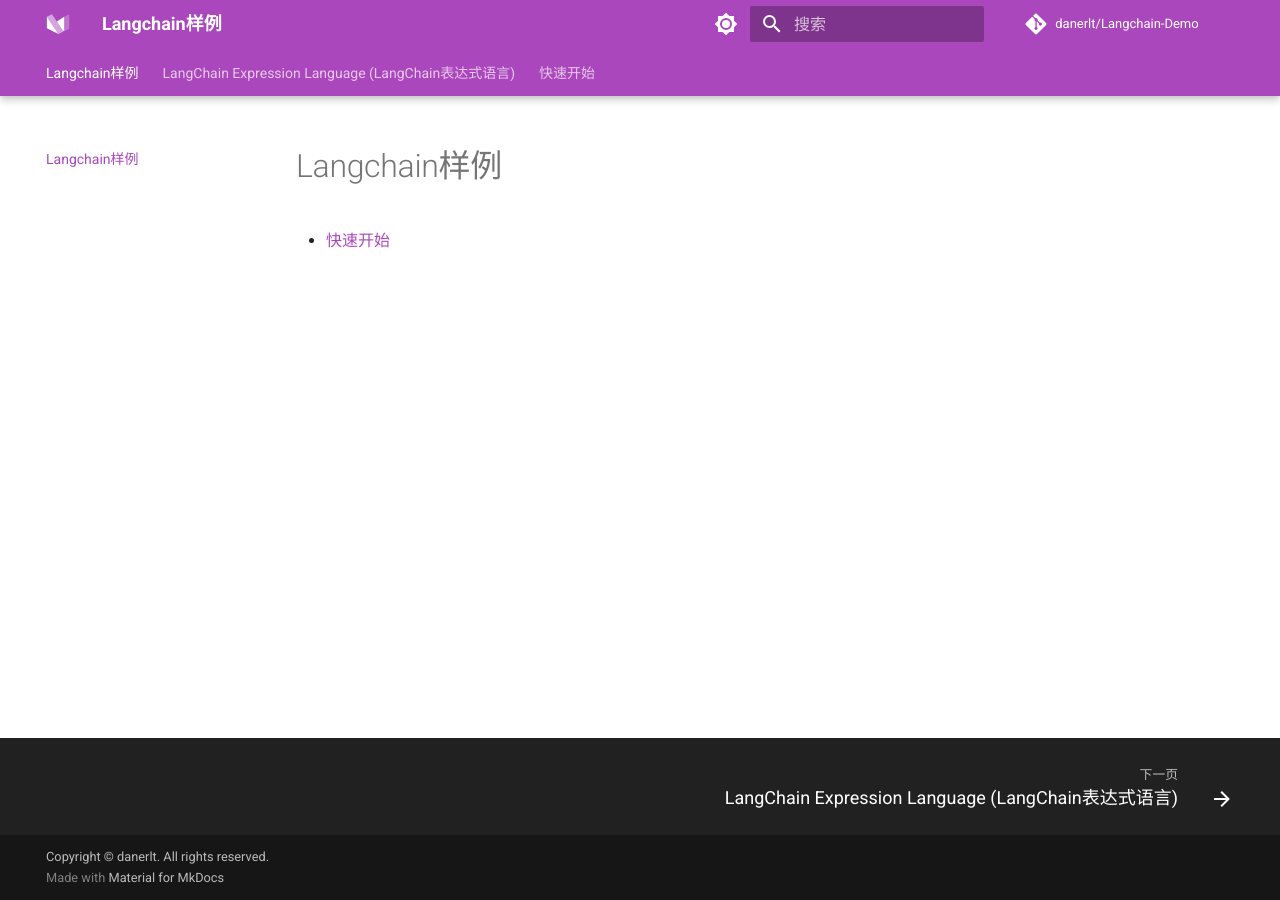
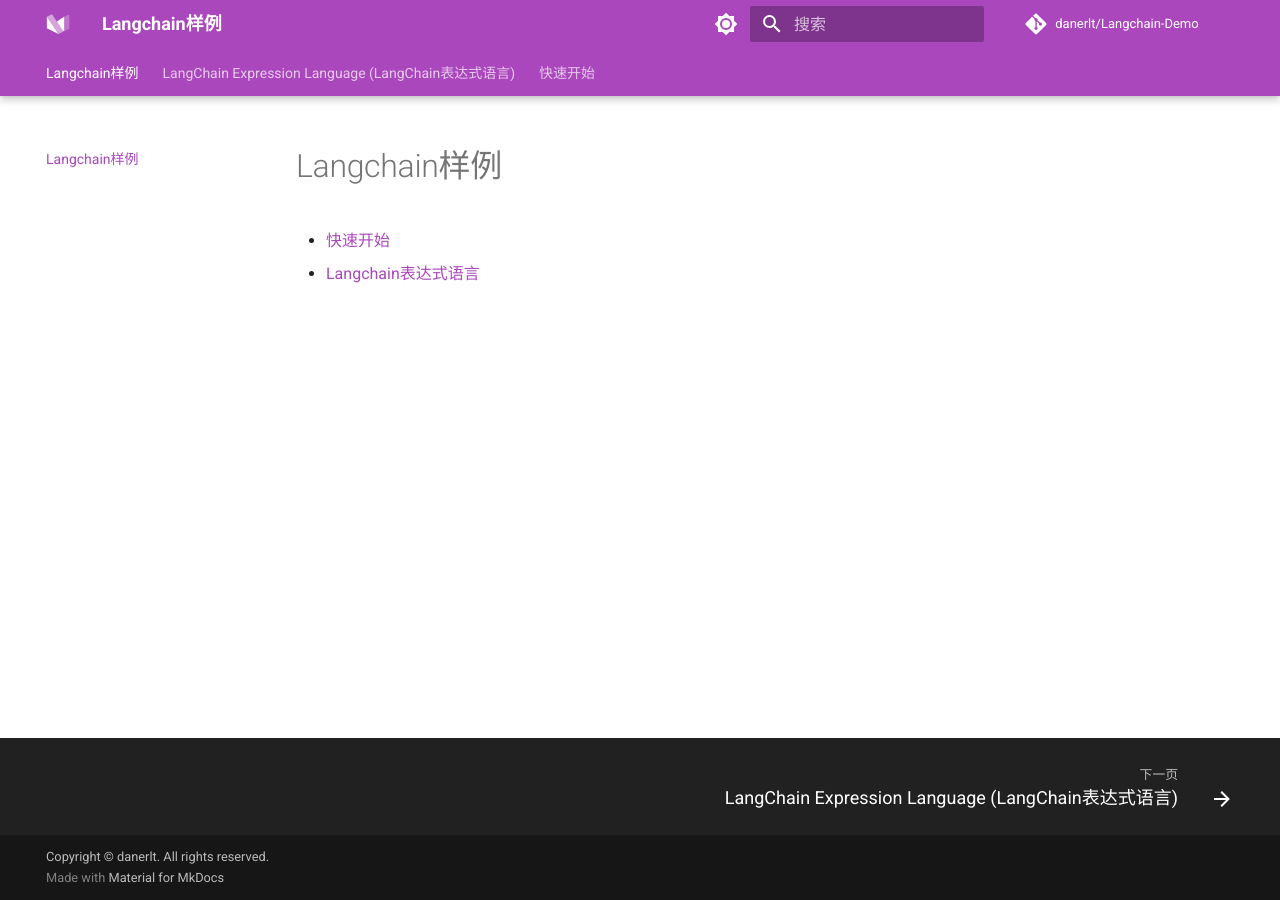
Before and after one commit to danerlt/Langchain-Demo, an MkDocs documentation site: the page built from docs/README.md, in a window 1280 px wide. Built offline with MkDocs 1.6.1 and Material for MkDocs 9.7.7, drawn with Linux system fonts in a browser that asks for light colours; comment, search, counter and statistics services are not loaded.

Commit message:
docs: update README.md

```diff
--- a/docs/README.md
+++ b/docs/README.md
@@ -1,3 +1,4 @@
 # Langchain样例
 
 - [快速开始](quick_start.md)
+- [Langchain表达式语言](lcel.md)
```
